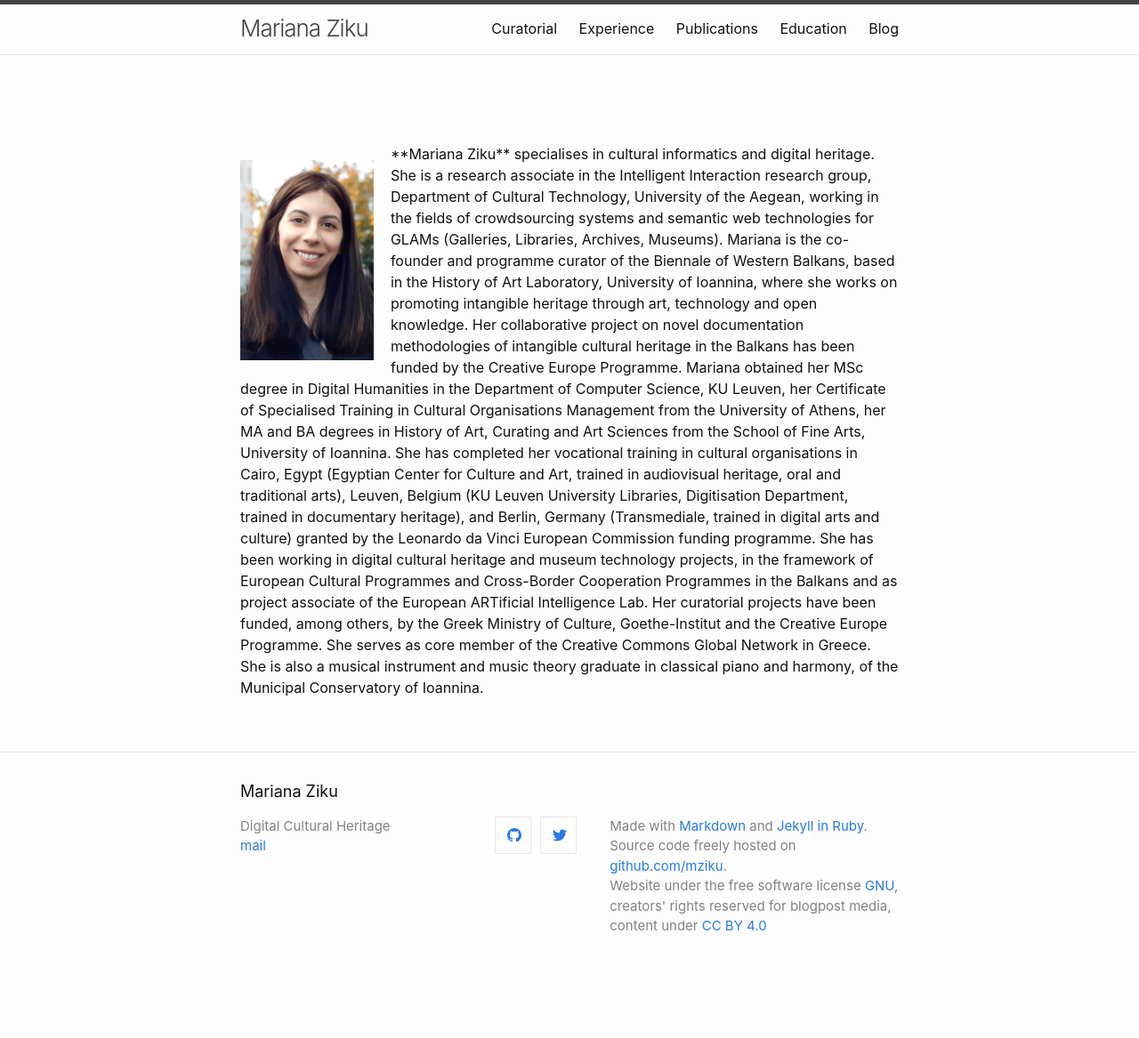
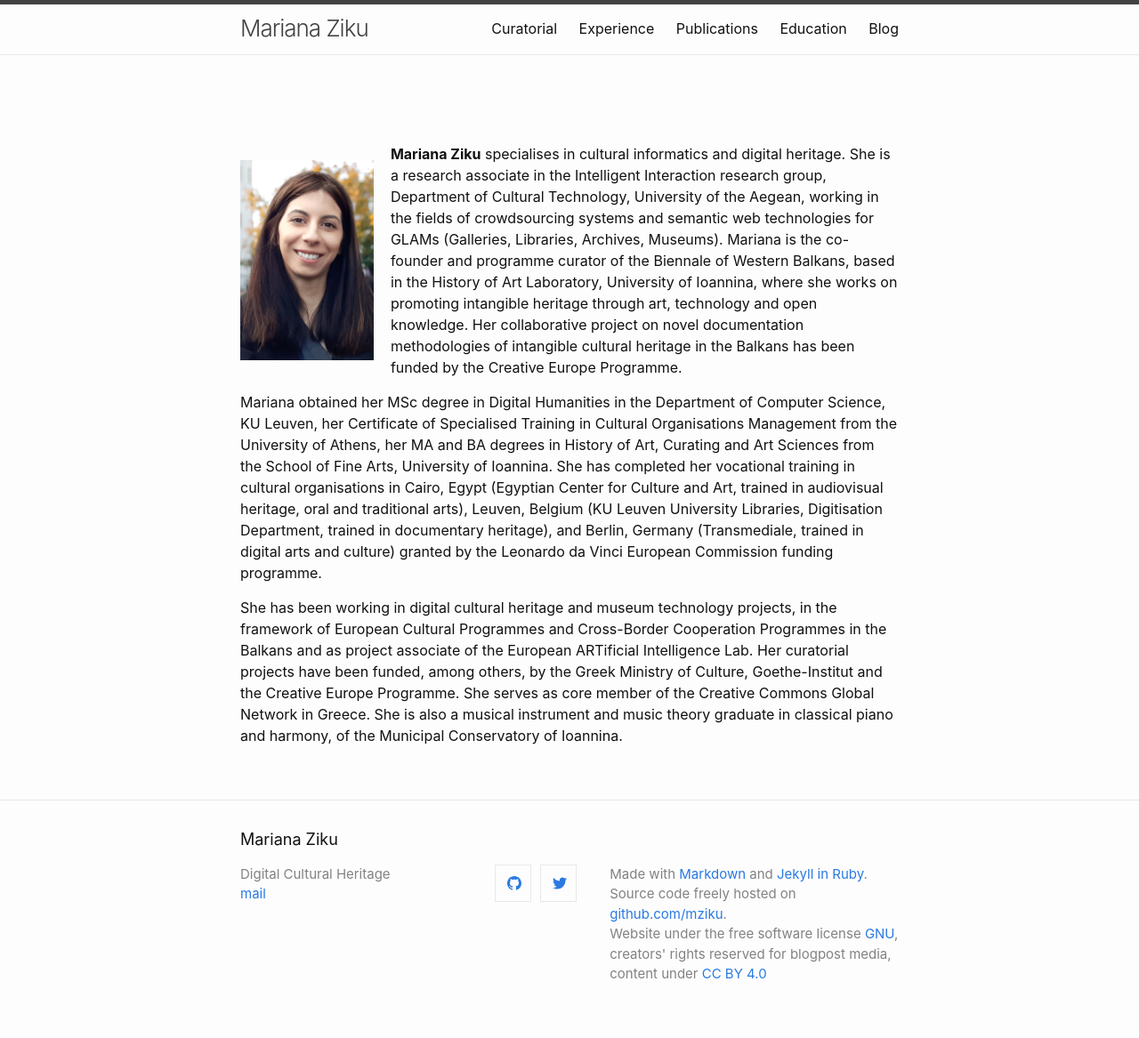
Before and after one commit to mziku/mziku.github.io, a Jekyll site: the page built from index.md, in a window 1280 px wide. Shown: the whole page at 89% size. Built offline with Jekyll 4.4.1, drawn with Linux system fonts in a browser that asks for light colours; before the commit the page ends 1113 px from its top, so only the background shows below that.

Commit message:
Update index.md

```diff
--- a/index.md
+++ b/index.md
@@ -3,8 +3,7 @@ layout: page
 ---
 
 <br>
-<p style="float: left;">
-<p><img src="https://mziku.github.io/images/Mariana Ziku-portrait-300x451px.jpg" style="float:left; margin-top:5mm; margin-right:5mm; margin-bottom:5mm; margin-left:5;" alt="mariana-ziku-profile-picture" width="150" height="auto" align="center"></p> **Mariana Ziku** specialises in cultural informatics and digital heritage. She is a research associate in the Intelligent Interaction research group, Department of Cultural Technology, University of the Aegean, working in the fields of crowdsourcing systems and semantic web technologies for GLAMs (Galleries, Libraries, Archives, Museums). Mariana is the co-founder and programme curator of the Biennale of Western Balkans, based in the History of Art Laboratory, University of Ioannina, where she works on promoting intangible heritage through art, technology and open knowledge. Her collaborative project on novel documentation methodologies of intangible cultural heritage in the Balkans has been funded by the Creative Europe Programme.
+<p style="float: left;"><img src="https://mziku.github.io/images/Mariana Ziku-portrait-300x451px.jpg" style="float:left; margin-top:5mm; margin-right:5mm; margin-bottom:5mm; margin-left:5;" alt="mariana-ziku-profile-picture" width="150" height="auto"></p> **Mariana Ziku** specialises in cultural informatics and digital heritage. She is a research associate in the Intelligent Interaction research group, Department of Cultural Technology, University of the Aegean, working in the fields of crowdsourcing systems and semantic web technologies for GLAMs (Galleries, Libraries, Archives, Museums). Mariana is the co-founder and programme curator of the Biennale of Western Balkans, based in the History of Art Laboratory, University of Ioannina, where she works on promoting intangible heritage through art, technology and open knowledge. Her collaborative project on novel documentation methodologies of intangible cultural heritage in the Balkans has been funded by the Creative Europe Programme.
 
 Mariana obtained her MSc degree in Digital Humanities in the Department of Computer Science, KU Leuven, her Certificate of Specialised Training in Cultural Organisations Management from the University of Athens, her MA and BA degrees in History of Art, Curating and Art Sciences from the School of Fine Arts, University of Ioannina. She has completed her vocational training in cultural organisations in Cairo, Egypt (Egyptian Center for Culture and Art, trained in audiovisual heritage, oral and traditional arts), Leuven, Belgium (KU Leuven University Libraries, Digitisation Department, trained in documentary heritage), and Berlin, Germany (Transmediale, trained in digital arts and culture) granted by the Leonardo da Vinci European Commission funding programme.
 
```
